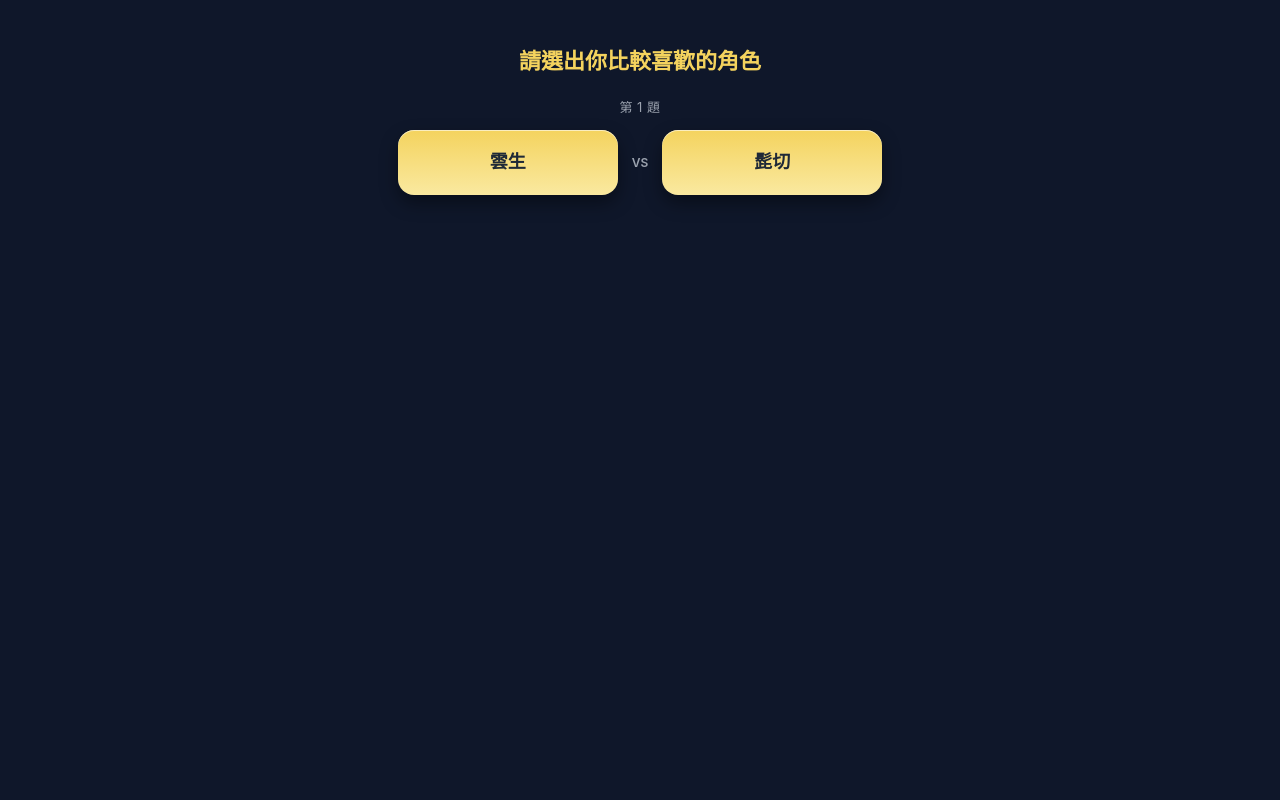
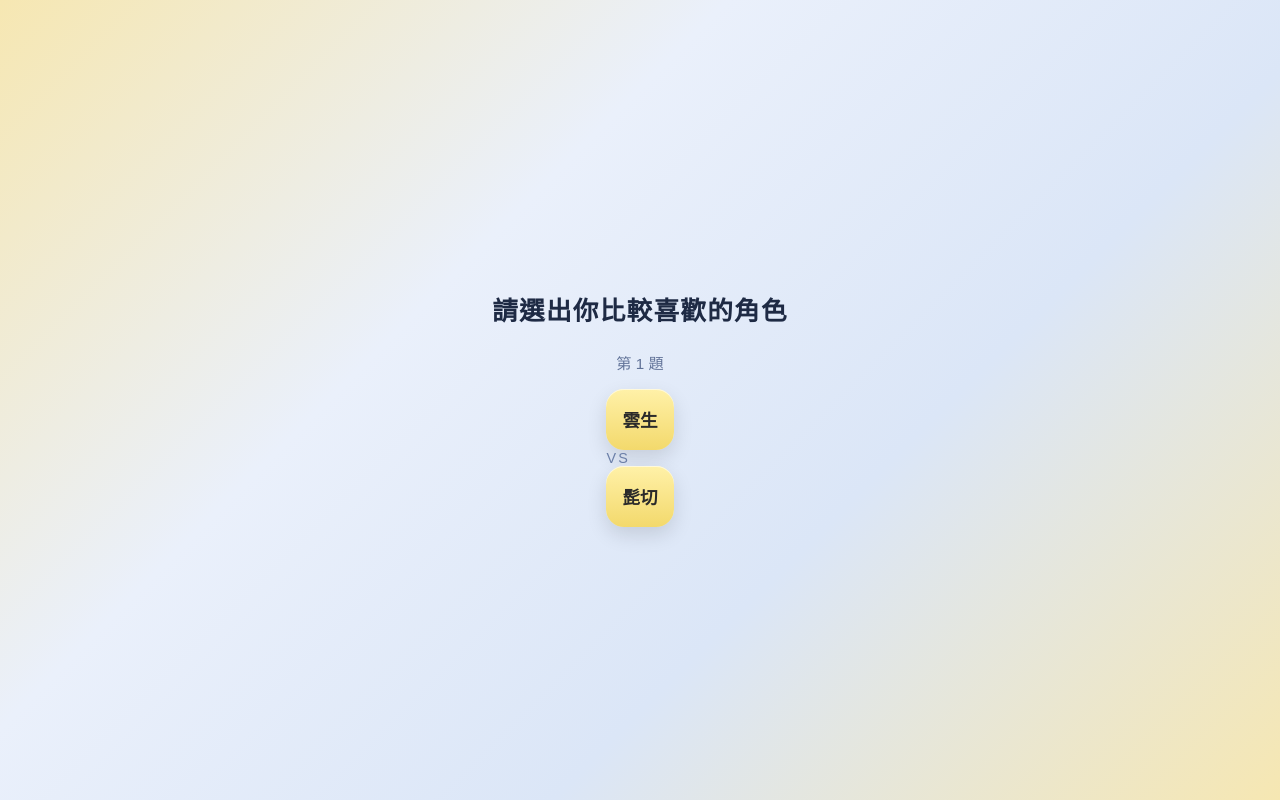
Before and after one commit to maydaysunny99-bit/-, a plain HTML site: page index.html in a window 1280 px wide. Drawn offline with Linux system fonts and the light colour scheme.

Commit message:
Update style.css

```diff
--- a/style.css
+++ b/style.css
@@ -1,164 +1,121 @@
-/* ===============================
-   色彩設定
-   =============================== */
-
-:root {
-  --navy: #0f172a;        /* 藏青 */
-  --navy-soft: #1e293b;
-  --yellow: #f4d35e;      /* 鵝黃 */
-  --yellow-soft: #fae9a0;
-  --text-light: #e5e7eb;
-  --text-dim: #9ca3af;
+/* ===== 全域設定（手機優先） ===== */
+* {
+  box-sizing: border-box;
 }
 
-/* ===============================
-   全頁設定（Mobile First）
-   =============================== */
-
-body {
-  font-family: -apple-system, BlinkMacSystemFont, "Segoe UI",
-               "Noto Sans TC", sans-serif;
+html, body {
+  height: 100%;
   margin: 0;
-  padding: 28px 16px;
-  text-align: center;
-
-  background-color: var(--navy);
-  color: var(--text-light);
 }
 
-/* ===============================
-   標題
-   =============================== */
+/* ===== 背景：藍 × 黃柔和漸層 ===== */
+body {
+  font-family: "Noto Sans TC", "PingFang TC", "Hiragino Sans", sans-serif;
+  background: linear-gradient(
+    135deg,
+    #f6e7b2 0%,
+    #eaf0fb 35%,
+    #dbe6f7 65%,
+    #f6e7b2 100%
+  );
+  color: #1e2a44;
 
-h1 {
-  font-size: 20px;
-  font-weight: 600;
-  margin-bottom: 22px;
-  color: var(--yellow);
+  display: flex;
+  flex-direction: column;
+  justify-content: center;
+  align-items: center;
+
+  padding: 24px;
 }
 
-/* ===============================
-   主戰鬥區（上下排列）
-   =============================== */
+/* ===== 主標題 ===== */
+h1 {
+  font-size: 1.6rem;
+  margin-bottom: 12px;
+  letter-spacing: 0.05em;
+}
 
+/* ===== 對戰區塊（整個畫面核心） ===== */
 #battle {
+  width: 100%;
+  max-width: 420px;
+
   display: flex;
   flex-direction: column;
   align-items: center;
-  gap: 14px;
+  gap: 16px;
+
+  margin-top: 12px;
 }
 
-/* 題號 */
+/* ===== 題號 ===== */
 #progress {
-  font-size: 13px;
-  color: var(--text-dim);
-  letter-spacing: 0.5px;
+  font-size: 0.95rem;
+  color: #4a5d87;
+  opacity: 0.85;
 }
 
-/* ===============================
-   選項區（左右排列）
-   =============================== */
-
-#choices {
-  display: flex;
-  align-items: center;
-  justify-content: center;
-  gap: 14px;
+/* ===== VS ===== */
+.vs {
+  font-size: 0.9rem;
+  letter-spacing: 0.15em;
+  color: #6b7fa8;
 }
 
-/* VS */
-.vs {
-  font-size: 12px;
-  color: var(--text-dim);
+/* ===== 按鈕（主視覺重點） ===== */
+button {
+  width: 100%;
+  padding: 18px 16px;
+
+  font-size: 1.1rem;
   font-weight: 600;
-}
-
-/* ===============================
-   按鈕（手機友善）
-   =============================== */
-
-button {
-  width: 42vw;
-  max-width: 260px;
-
-  padding: 20px 10px;
-  font-size: 17px;
-  font-weight: 600;
-  line-height: 1.4;
 
   border: none;
-  border-radius: 16px;
-  cursor: pointer;
-
-  color: #1f2937;
+  border-radius: 18px;
 
   background: linear-gradient(
     180deg,
-    var(--yellow),
-    var(--yellow-soft)
+    #fff1a8 0%,
+    #f3d96c 100%
   );
+  color: #2a2a2a;
 
   box-shadow:
-    0 8px 18px rgba(0, 0, 0, 0.4),
+    0 8px 20px rgba(0, 0, 0, 0.12),
     inset 0 1px 0 rgba(255, 255, 255, 0.6);
 
-  transition:
-    transform 0.15s ease,
-    box-shadow 0.15s ease;
+  cursor: pointer;
+  transition: transform 0.12s ease, box-shadow 0.12s ease;
 }
 
-/* 滑鼠移上（桌機） */
+/* 點擊、滑過反饋 */
 button:hover {
   transform: translateY(-2px);
   box-shadow:
-    0 12px 26px rgba(0, 0, 0, 0.5);
+    0 12px 26px rgba(0, 0, 0, 0.18);
 }
 
-/* 點擊 */
 button:active {
-  transform: translateY(0);
-  box-shadow:
-    0 6px 14px rgba(0, 0, 0, 0.45);
+  transform: scale(0.97);
 }
 
-/* ===============================
-   結果區
-   =============================== */
-
+/* ===== 結果區 ===== */
 #result {
-  margin-top: 42px;
+  margin-top: 32px;
+  width: 100%;
+  max-width: 420px;
 }
 
 #result h2 {
-  font-size: 18px;
+  font-size: 1.4rem;
   margin-bottom: 16px;
-  color: var(--yellow);
 }
 
 #ranking {
-  list-style: none;
-  padding: 0;
-  margin: 0;
+  padding-left: 20px;
 }
 
 #ranking li {
-  padding: 10px 0;
-  font-size: 14px;
-  border-bottom: 1px solid rgba(255, 255, 255, 0.15);
+  margin-bottom: 8px;
+  font-size: 1rem;
 }
-
-/* ===============================
-   桌機補強（可選）
-   =============================== */
-
-@media (min-width: 768px) {
-
-  h1 {
-    font-size: 22px;
-  }
-
-  button {
-    width: 220px;
-    font-size: 18px;
-  }
-}
```
